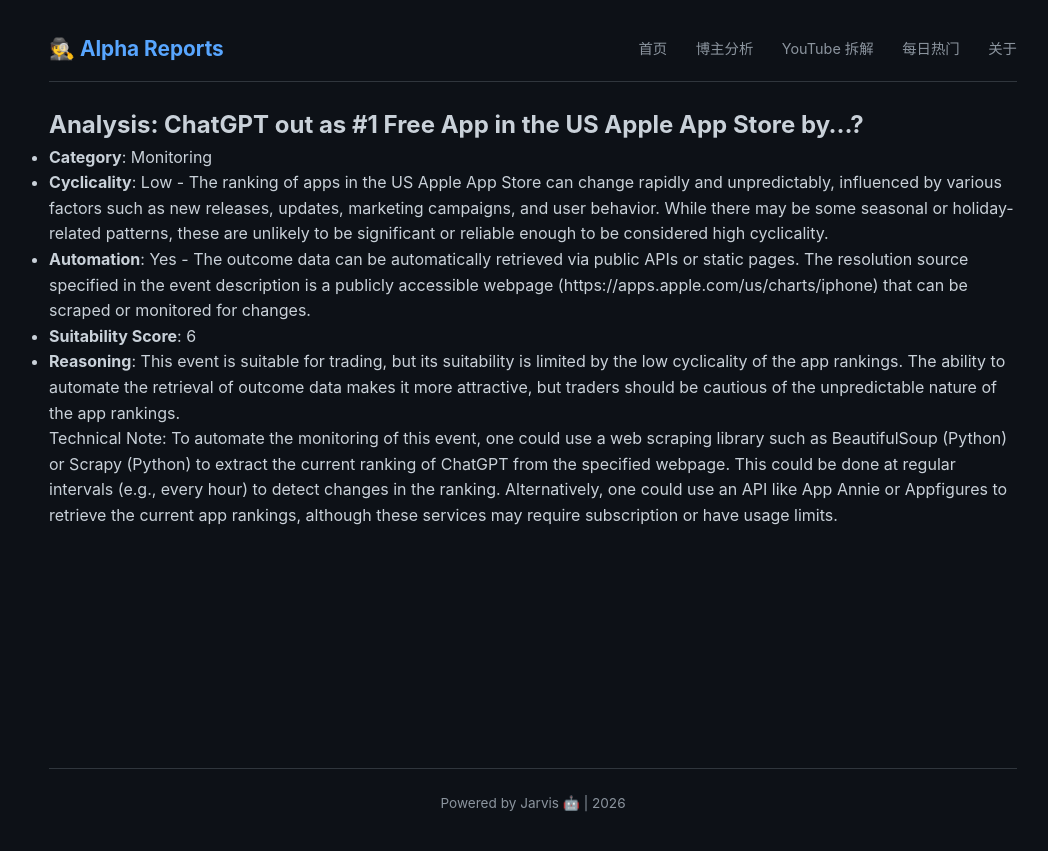
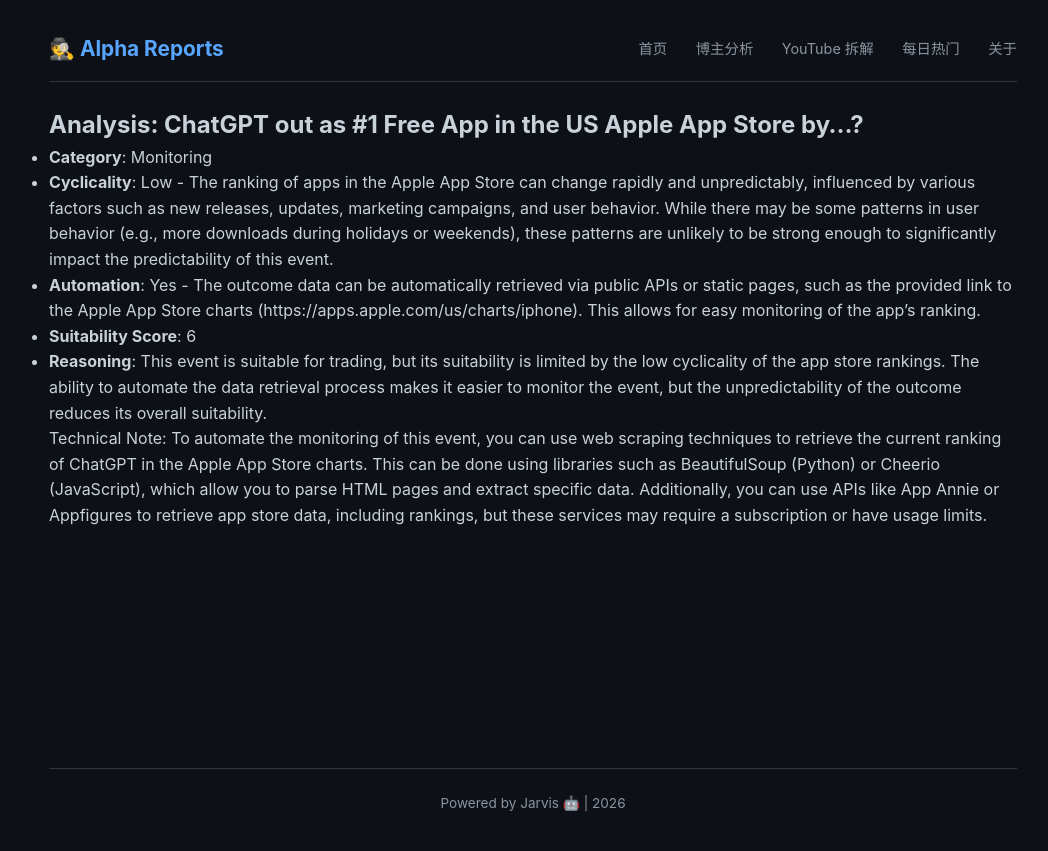
Before and after one commit to amencris073-png/crypto-alpha-reports, a Jekyll site: the page built from polymarket_analysis/monitoring/2026-02-04_chatgpt_out_as_1_free_app_in_the_us_apple_app_stor.md, in a window 1280 px wide. Shown: the top 851 px of the page, without its empty margins (107-1155 px from the left). Built offline with Jekyll 4.4.1, drawn with Linux system fonts in a browser that asks for light colours; our own code applies the rules of GitHub Pages for plain Markdown files.

Commit message:
Automated analysis for ChatGPT out as #1 Free App in the US Apple App Store by...?

```diff
--- a/polymarket_analysis/monitoring/2026-02-04_chatgpt_out_as_1_free_app_in_the_us_apple_app_stor.md
+++ b/polymarket_analysis/monitoring/2026-02-04_chatgpt_out_as_1_free_app_in_the_us_apple_app_stor.md
@@ -1,9 +1,9 @@
 ## Analysis: ChatGPT out as #1 Free App in the US Apple App Store by...?
 
 - **Category**: Monitoring
-- **Cyclicality**: Low - The ranking of apps in the US Apple App Store can change rapidly and unpredictably, influenced by various factors such as new releases, updates, marketing campaigns, and user behavior. While there may be some seasonal or holiday-related patterns, these are unlikely to be significant or reliable enough to be considered high cyclicality.
-- **Automation**: Yes - The outcome data can be automatically retrieved via public APIs or static pages. The resolution source specified in the event description is a publicly accessible webpage (https://apps.apple.com/us/charts/iphone) that can be scraped or monitored for changes.
+- **Cyclicality**: Low - The ranking of apps in the Apple App Store can change rapidly and unpredictably, influenced by various factors such as new releases, updates, marketing campaigns, and user behavior. While there may be some patterns in user behavior (e.g., more downloads during holidays or weekends), these patterns are unlikely to be strong enough to significantly impact the predictability of this event.
+- **Automation**: Yes - The outcome data can be automatically retrieved via public APIs or static pages, such as the provided link to the Apple App Store charts (https://apps.apple.com/us/charts/iphone). This allows for easy monitoring of the app's ranking.
 - **Suitability Score**: 6
-- **Reasoning**: This event is suitable for trading, but its suitability is limited by the low cyclicality of the app rankings. The ability to automate the retrieval of outcome data makes it more attractive, but traders should be cautious of the unpredictable nature of the app rankings.
+- **Reasoning**: This event is suitable for trading, but its suitability is limited by the low cyclicality of the app store rankings. The ability to automate the data retrieval process makes it easier to monitor the event, but the unpredictability of the outcome reduces its overall suitability.
 
-Technical Note: To automate the monitoring of this event, one could use a web scraping library such as BeautifulSoup (Python) or Scrapy (Python) to extract the current ranking of ChatGPT from the specified webpage. This could be done at regular intervals (e.g., every hour) to detect changes in the ranking. Alternatively, one could use an API like App Annie or Appfigures to retrieve the current app rankings, although these services may require subscription or have usage limits.
+Technical Note: To automate the monitoring of this event, you can use web scraping techniques to retrieve the current ranking of ChatGPT in the Apple App Store charts. This can be done using libraries such as BeautifulSoup (Python) or Cheerio (JavaScript), which allow you to parse HTML pages and extract specific data. Additionally, you can use APIs like App Annie or Appfigures to retrieve app store data, including rankings, but these services may require a subscription or have usage limits.
```
